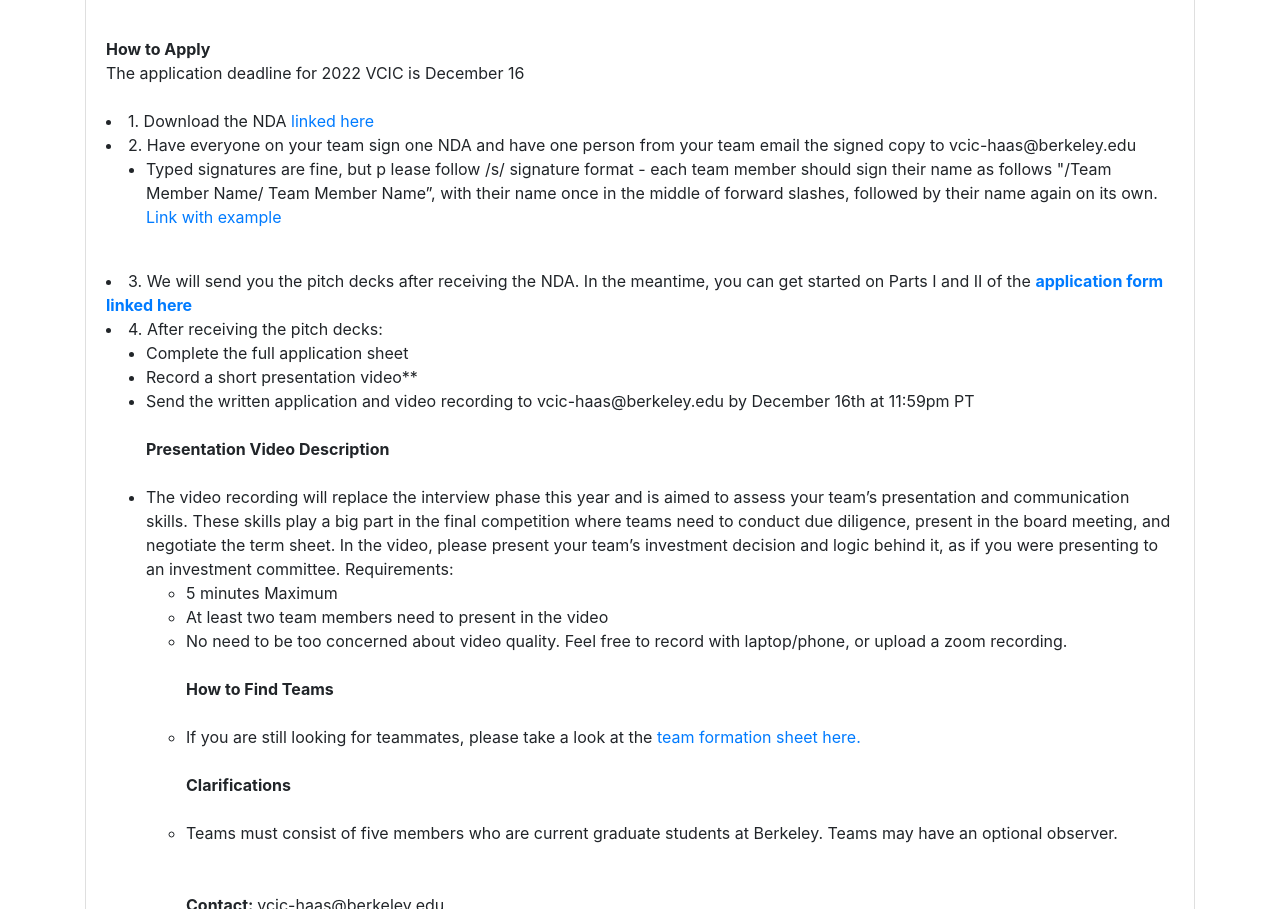
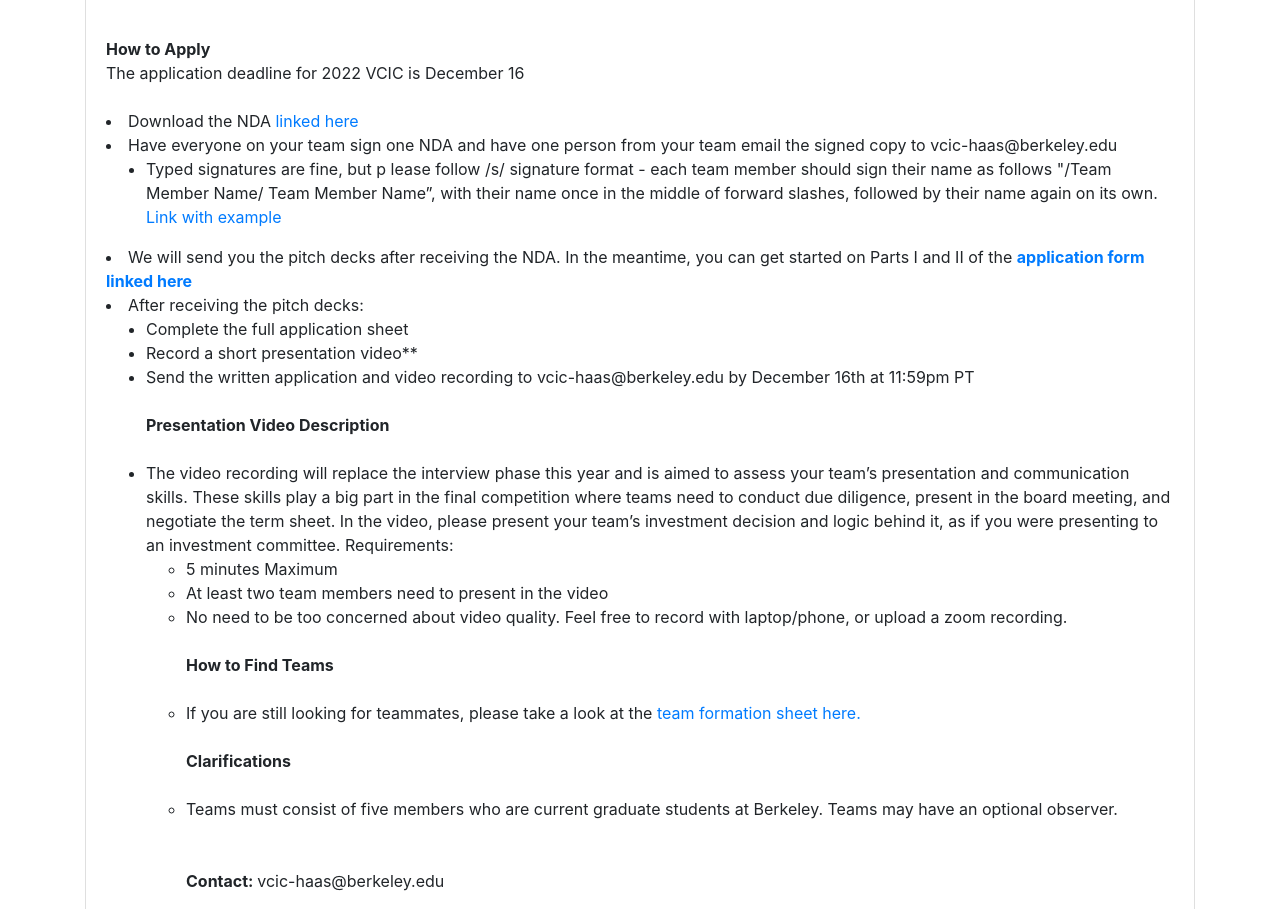
Before and after one commit to bhep-web/vcic, a plain HTML site: page grad.html in a window 1280 px wide. Shown: the part 1114-2023 px from the top of the page. Drawn offline with nearby package versions, Linux system fonts and the light colour scheme.

Commit message:
Update grad.html

```diff
--- a/grad.html
+++ b/grad.html
@@ -85,30 +85,30 @@
             </ul><br>
             <strong>How to Apply</strong><br>The application deadline for 2022 VCIC is December 16<br><br>
 
-          <li>1. Download the NDA <a href="https://docs.google.com/document/d/1NUju3BNgpgqtPOp75hsRORI69508wpHO/edit?usp=sharing&ouid=111208162349866317470&rtpof=true&sd=true">linked here</a></li>
-<li>2. Have everyone on your team sign one NDA and have one person from your team email the signed copy to vcic-haas@berkeley.edu</li>
+          <li>Download the NDA <a href="https://docs.google.com/document/d/1NUju3BNgpgqtPOp75hsRORI69508wpHO/edit?usp=sharing&ouid=111208162349866317470&rtpof=true&sd=true">linked here</a></li>
+<li>Have everyone on your team sign one NDA and have one person from your team email the signed copy to vcic-haas@berkeley.edu</li>
 <ul>
   <li>Typed signatures are fine, but p lease follow /s/ signature format - each team member should sign their name as follows "/Team Member Name/ Team Member Name”, with their name once in the middle of forward slashes, followed by their name again on its own. <a href="https://www.approveme.com/e-signature/s-signature-meaning/">Link with example</a> </li>
-          </ul><br>
-<li>3. We will send you the pitch decks after receiving the NDA. In the meantime, you can get started on Parts I and II of the <strong><a href="https://docs.google.com/document/d/1jhJnvcWCi_JAqqkcKh6OO-j0Rr61VMrH/edit?usp=sharing&ouid=111208162349866317470&rtpof=true&sd=true">application form linked here</strong></a></li>
-          <li>4. After receiving the pitch decks:</li>
+          </ul>
+<li>We will send you the pitch decks after receiving the NDA. In the meantime, you can get started on Parts I and II of the <strong><a href="https://docs.google.com/document/d/1jhJnvcWCi_JAqqkcKh6OO-j0Rr61VMrH/edit?usp=sharing&ouid=111208162349866317470&rtpof=true&sd=true">application form linked here</strong></a></li>
+          <li>After receiving the pitch decks:</li>
 <ul>
   <li>Complete the full application sheet</li>
   <li>Record a short presentation video**</li>
 <li>Send the written application and video recording to vcic-haas@berkeley.edu by December 16th at 11:59pm PT</li>
   <br>
 
-               <strong>Presentation Video Description</strong><br><br>
+  <strong>Presentation Video Description</strong><br><br>
   <li>The video recording will replace the interview phase this year and is aimed to assess your team’s presentation and communication skills. These skills play a big part in the final competition where teams need to conduct due diligence, present in the board meeting, and negotiate the term sheet. In the video, please present your team’s investment decision and logic behind it, as if you were presenting to an investment committee. Requirements:</li>
   <ul>
     <li>5 minutes Maximum</li>
     <li>At least two team members need to present in the video</li>
 <li>No need to be too concerned about video quality. Feel free to record with laptop/phone, or upload a zoom recording.</li>
   <br>
-        <strong>How to Find Teams </strong><br><br>
+<strong>How to Find Teams </strong><br><br>
     <li>If you are still looking for teammates, please take a look at the <a href="https://www.google.com/url?q=https://docs.google.com/spreadsheets/d/1LInerc_Ol9Eljx0Je6zOJXKCs4ft-8I3WyakPYNs2Sg/edit?usp%3Dsharing&sa=D&source=editors&ust=1637634626321000&usg=AOvVaw16USg_0hMKxS0dqXO3L75o">team formation sheet here.</a></li>
     <br>
-    <strong>Clarifications</strong><br><br>
+<strong>Clarifications</strong><br><br>
     <li>Teams must consist of five members who are current graduate students at Berkeley. Teams may have an optional observer.</li>
     <br><br>
 
```
